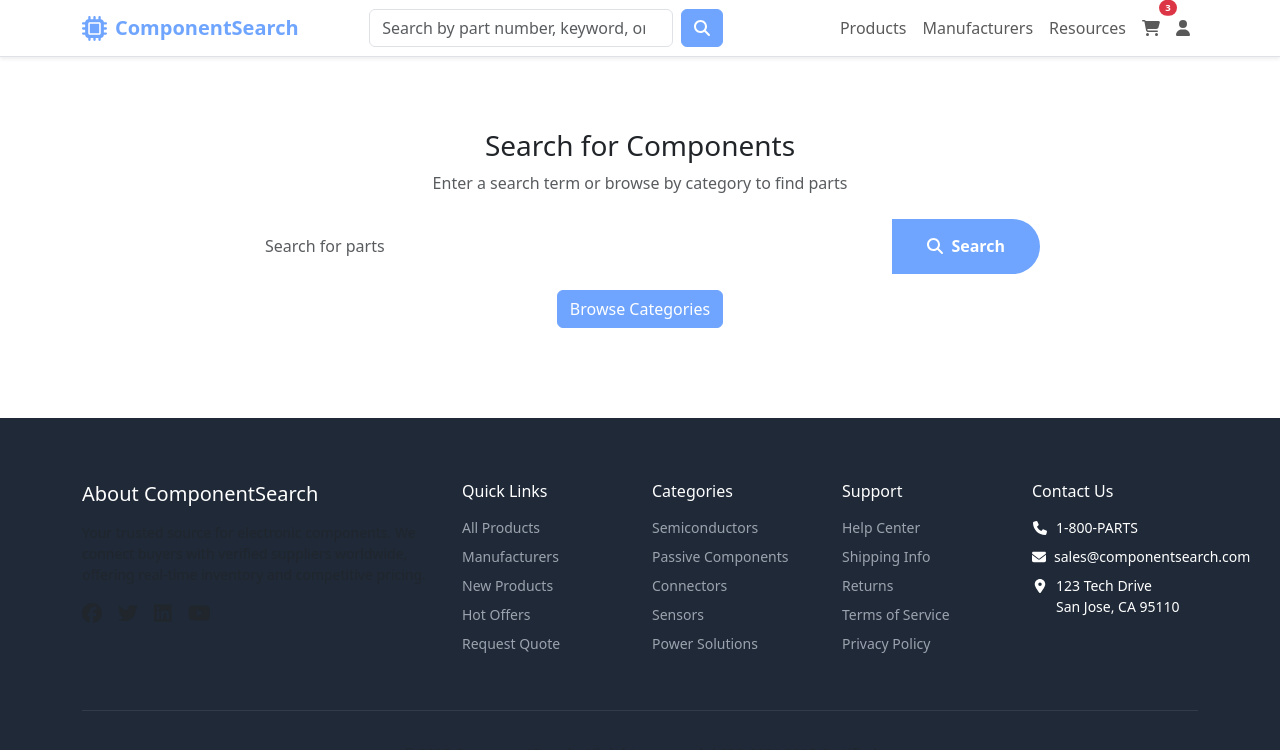
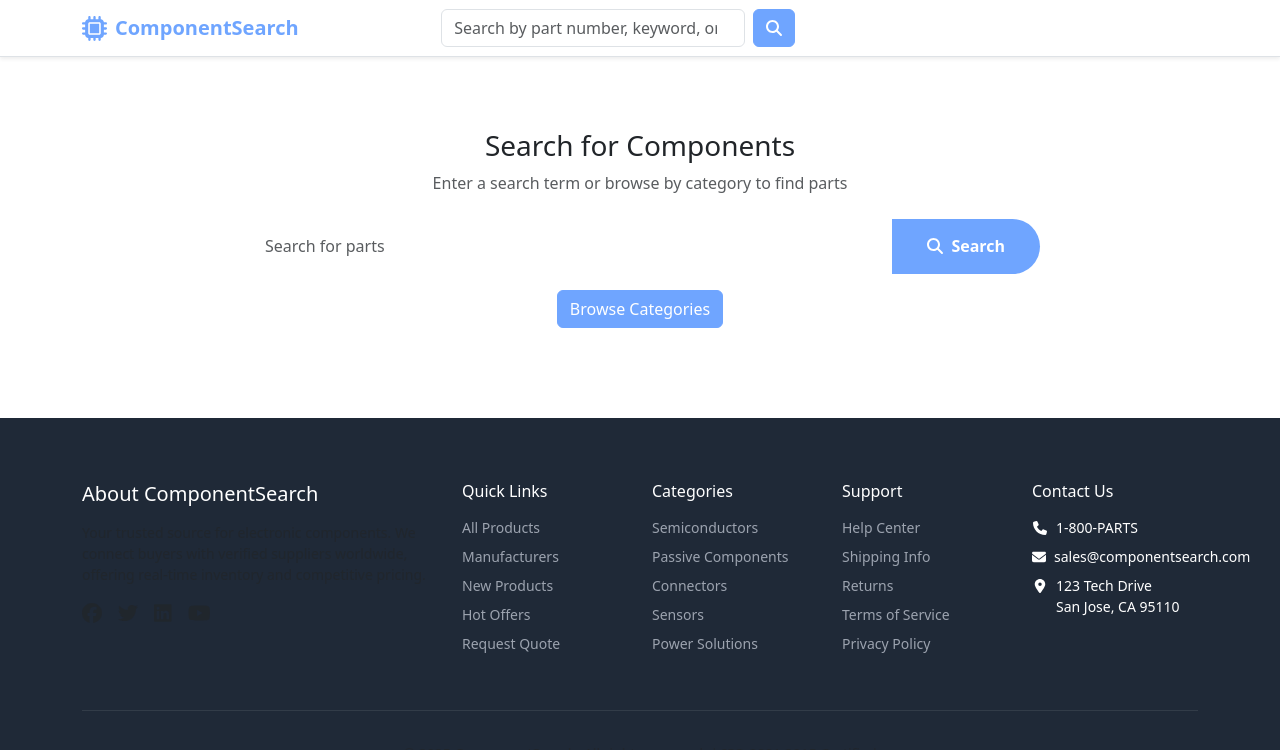
Before and after one commit to sistlasre/component_search_frontend, a React (Create React App) app: page /search in a window 1280 px wide. Shown: the top 750 px of the page. Built offline with nearby package versions, Linux system fonts and the light colour scheme.

Commit message:
Removing pointless links

```diff
--- a/src/components/Header.js
+++ b/src/components/Header.js
@@ -38,27 +38,11 @@ const Header = () => {
               <FontAwesomeIcon icon={faSearch} />
             </Button>
           </Form>
-
-          <Nav className="ms-auto align-items-center">
-            <Nav.Link href="#products" className="d-flex align-items-center">
-              <span className="d-none d-md-inline">Products</span>
-              <span className="d-md-none">Products</span>
-            </Nav.Link>
-            <Nav.Link href="#manufacturers">
-              <span className="d-none d-md-inline">Manufacturers</span>
-              <span className="d-md-none">Brands</span>
-            </Nav.Link>
-            <Nav.Link href="#resources">Resources</Nav.Link>
-            <Nav.Link href="#cart" className="position-relative">
-              <FontAwesomeIcon icon={faShoppingCart} />
-              <span className="position-absolute top-0 start-100 translate-middle badge rounded-pill bg-danger" style={{ fontSize: '0.6rem' }}>
-                3
-              </span>
-            </Nav.Link>
-            <Nav.Link href="#account">
-              <FontAwesomeIcon icon={faUser} />
-            </Nav.Link>
-          </Nav>
+          {/* 3. The Spacer: This replaces your old Nav */}
+          <div className="d-none d-lg-flex ms-auto" style={{ visibility: 'hidden', width: 'auto' }}>
+             {/* This invisible div balances the Brand's width on the left */}
+             <div style={{ width: '150px' }}></div>
+          </div>
 
           {/* Mobile Search Bar */}
           <Form className="d-lg-none mt-3" onSubmit={handleSearch}>
```
